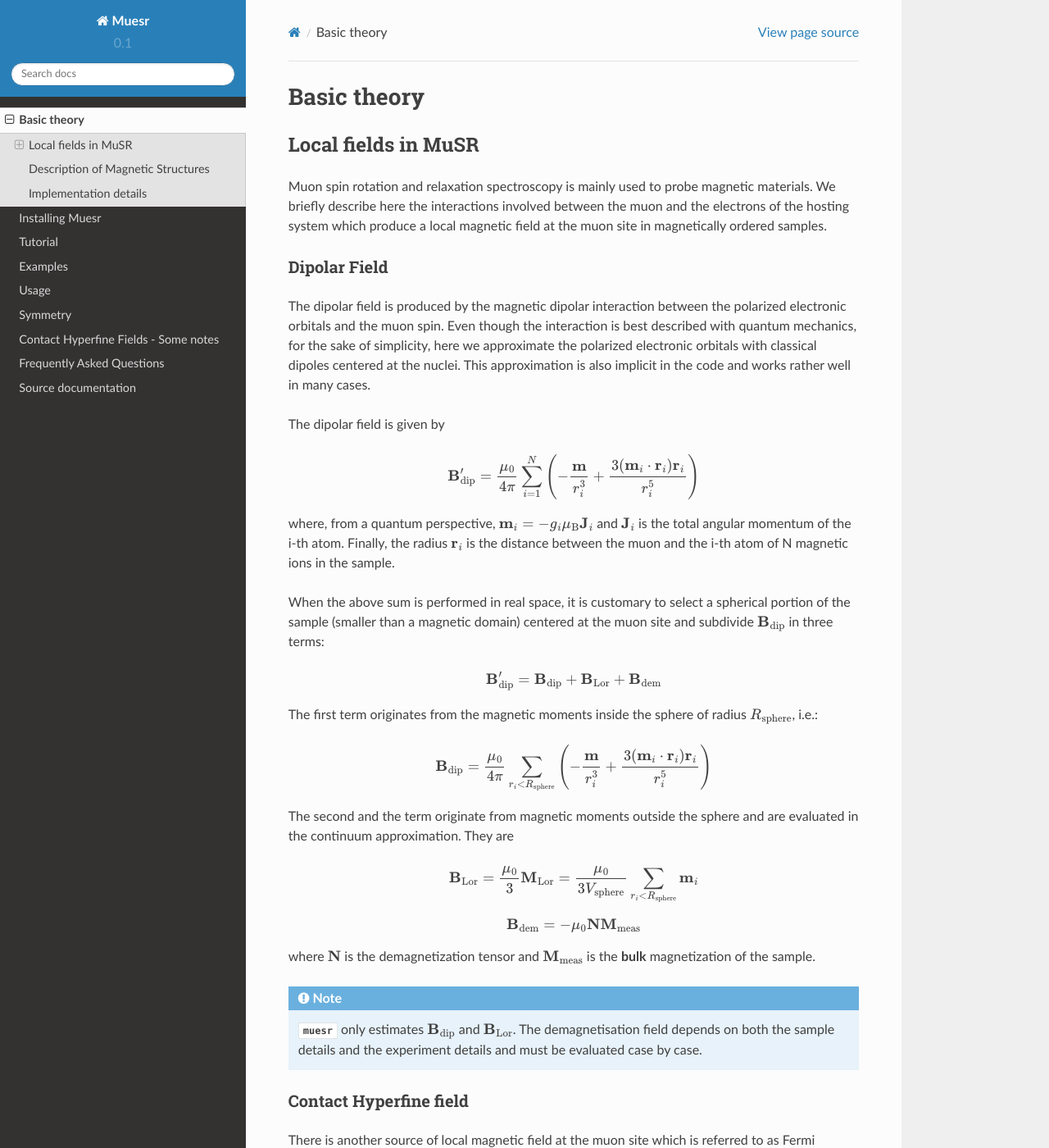
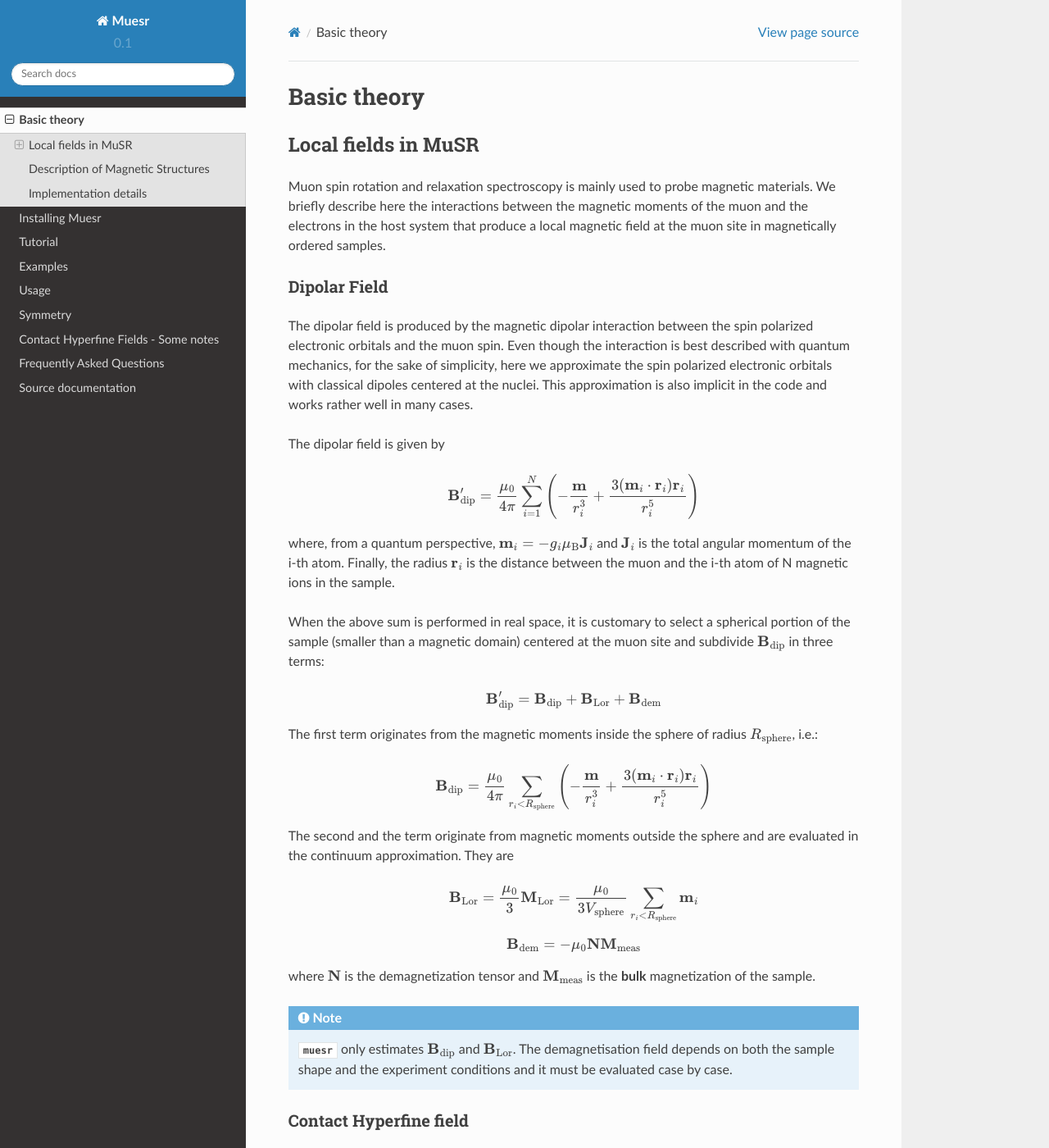
Before and after one commit to bonfus/muesr, a Sphinx documentation site: the page built from docs/Intro.rst, in a window 1280 px wide and 1400 px high. Shown: the whole window at 82% size. Built offline with Sphinx 7.4.7 and the Read the Docs theme 2.0.0, drawn with Linux system fonts in a browser that asks for light colours; some of the changed text lies outside the part shown.

Commit message:
Update Intro.rst

```diff
--- a/docs/Intro.rst
+++ b/docs/Intro.rst
@@ -6,20 +6,20 @@ Local fields in MuSR
 
 Muon spin rotation and relaxation spectroscopy is mainly used to probe
 magnetic materials.
-We briefly describe here the interactions involved between the muon and
-the electrons of the hosting system which produce a local magnetic field
+We briefly describe here the interactions between the magnetic moments of the
+muon and the electrons in the host system that produce a local magnetic field
 at the muon site in magnetically ordered samples.
 
 Dipolar Field
 +++++++++++++
 
 The dipolar field is produced by the magnetic dipolar interaction between
-the polarized electronic orbitals and the muon spin.
+the spin polarized electronic orbitals and the muon spin.
 Even though the interaction is best described with quantum mechanics,
-for the sake of simplicity, here we approximate the polarized electronic
-orbitals with classical dipoles centered at the nuclei. This
-approximation is also implicit in the code and works rather well in many
-cases.
+for the sake of simplicity, here we approximate the spin polarized electronic
+orbitals with classical dipoles centered at the nuclei. This approximation
+is also implicit in the code and works rather well in many cases.
+
 
 The dipolar field is given by
 
@@ -69,8 +69,8 @@ is the **bulk** magnetization of the sample.
 .. note::
   :py:mod:`muesr` only estimates :math:`\mathbf{B}_\mathrm{dip}` and
   :math:`\mathbf{B}_\mathrm{Lor}`.
-  The demagnetisation field depends on both the sample details and the
-  experiment details and must be evaluated case by case.
+  The demagnetisation field depends on both the sample shape and the
+  experiment conditions and it must be evaluated case by case.
 
 
 
@@ -78,11 +78,12 @@ Contact Hyperfine field
 +++++++++++++++++++++++
 
 
-There is another source of local magnetic field at the muon site
-which is referred to as Fermi contact hyperfine field.
-It originates from the direct interaction between the muon and polarized
-electrons at the muon site.
-For a polarized spherical electronic cloud surrounding the muon one has
+A distinct contribution to the local magnetic field at the muon site
+is referred to as Fermi contact hyperfine field.
+It accounts for the finite probability for the quantum electron with
+wavefunction :math:`\psi_s (\mathbf{r})`to share
+the muon position :math: `\mathbf{r}_\mu` and it amounts to
+
 
 .. math::
 
```
